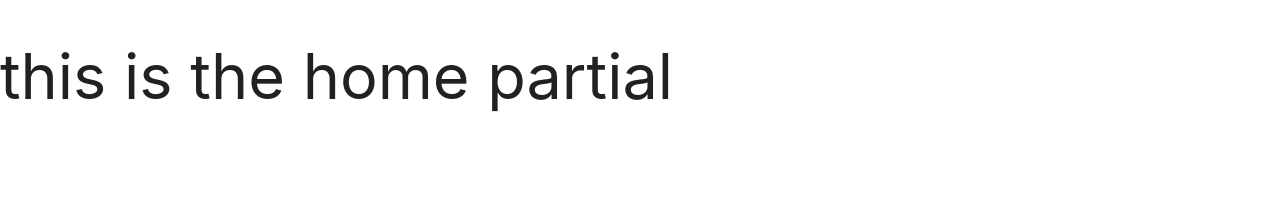
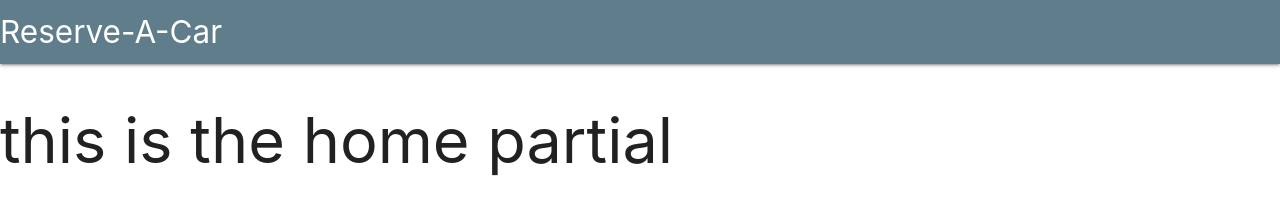
Before and after one commit to Capt1nBarbosa/car-rental-frontend, a website: page public/index.html in a window 1280 px wide. Drawn offline with nearby package versions, Linux system fonts and the light colour scheme; some packages are replaced by stand-ins of ours; a web font is replaced by a local one.

Commit message:
Add nav bar

```diff
--- a/public/index.html
+++ b/public/index.html
@@ -32,7 +32,15 @@
   </head>
   <body>
     <header>
-
+      <nav>
+        <div class="nav-wrapper blue-grey">
+          <a href="#" class="brand-logo">Reserve-A-Car</a>
+          <ul id="nav-mobile" class="right">
+            <!-- <li><a href="#">login</a></li>
+            <li><a href="#">logout</a></li> -->
+          </ul>
+        </div>
+      </nav>
     </header>
 
     <main>
```
